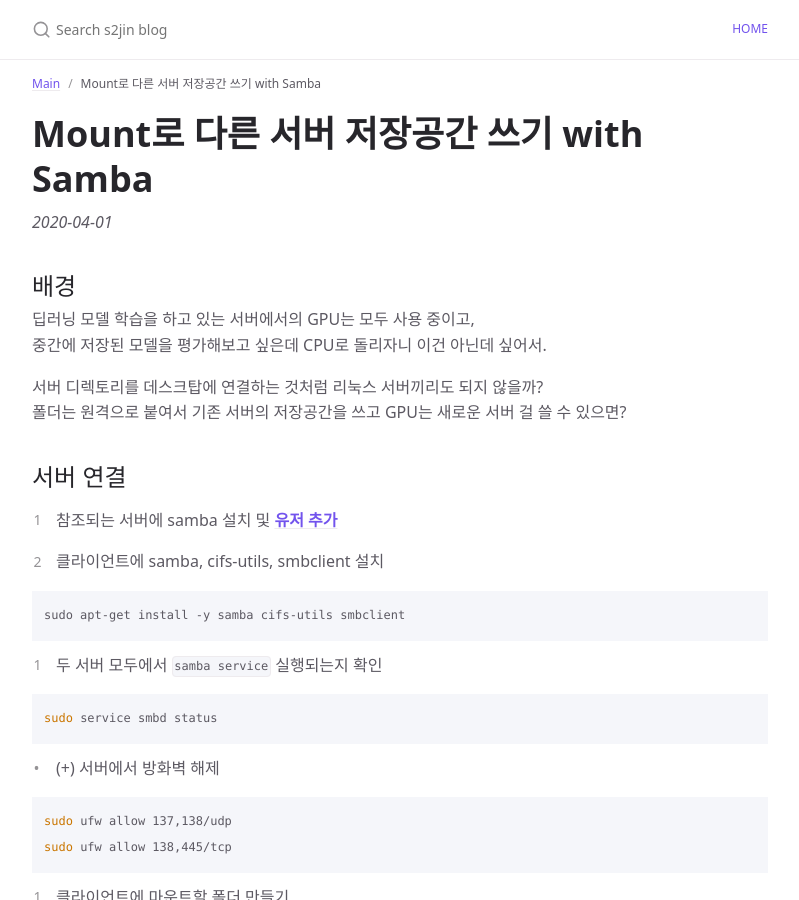
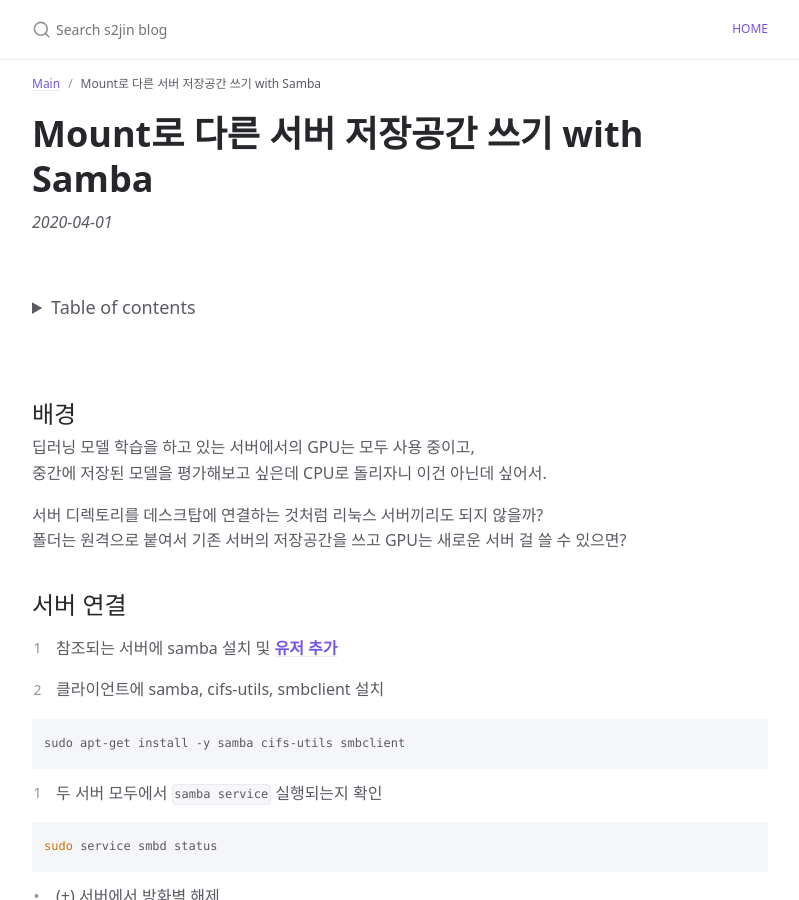
Before and after one commit to s2jin/blog, a Jekyll site: the page built from docs/4-mount-other-server-storage-with-samba.md, in a window 1280 px wide and 900 px high. Shown: the whole window, without its empty margins (240-1039 px from the left). Built offline with Jekyll 4.4.1, drawn with Linux system fonts in a browser that asks for light colours; cached includes are drawn as plain includes; comment, search, counter and statistics services are not loaded.

Commit message:
toc 추가

```diff
--- a/docs/4-mount-other-server-storage-with-samba.md
+++ b/docs/4-mount-other-server-storage-with-samba.md
@@ -8,6 +8,17 @@ has_children: false
 parent: Main
 mathjax: false
 ---
+
+<br/>
+<details markdown="block">
+  <summary>
+    Table of contents
+  </summary>
+  {: .text-gamma }
+- TOC
+{:toc}
+</details>
+<br/>
 
 ## 배경
 
```
